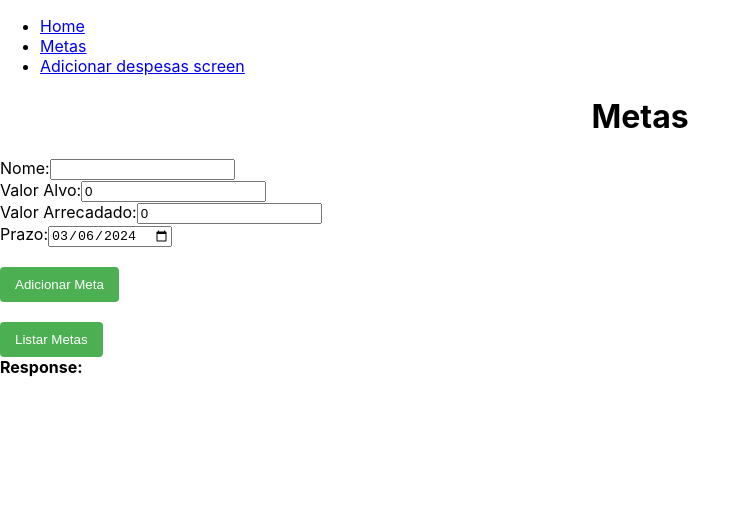
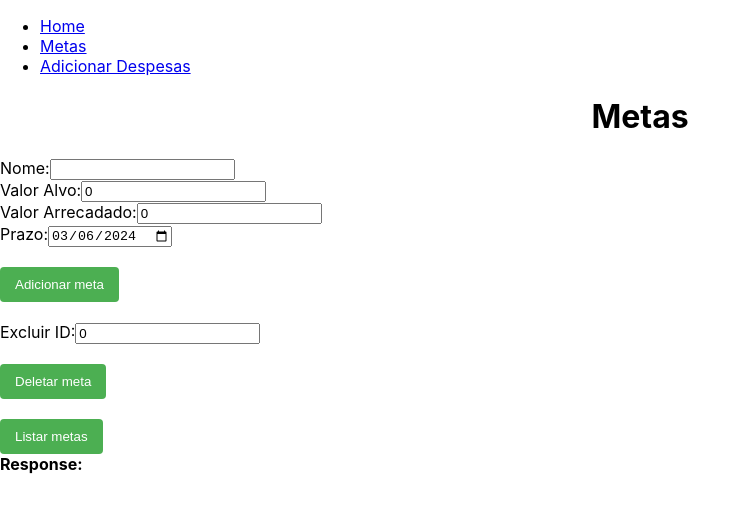
Before and after one commit to Samirnunes/infinity-money-manager-restful, a React (Create React App) app in the folder infinity/frontend/: page /metas in a window 1280 px wide. Shown: the top 512 px of the page, without its empty margins (0-751 px from the left). Built offline with nearby package versions, Linux system fonts and the light colour scheme.

Commit message:
made Metas screen prototype

```diff
--- a/infinity/frontend/src/App.js
+++ b/infinity/frontend/src/App.js
@@ -17,7 +17,7 @@ const App = () => {
                             <Link to="/metas">Metas</Link>
                         </li>
                         <li>
-                            <Link to="/adicionar-despesas">Adicionar despesas screen</Link>
+                            <Link to="/adicionar-despesas">Adicionar Despesas</Link>
                         </li>
                     </ul>
                 </nav>
--- a/infinity/frontend/src/screens/AdicionarDespesas.js
+++ b/infinity/frontend/src/screens/AdicionarDespesas.js
@@ -131,7 +131,10 @@ const AdicionarDespesas = () => {
                     />
                 </label>
                 <br/>
-                <button className="insertGastoUnicoButton" onClick={handleInsertGastoUnico}>Adicionar Gasto Único
+                <button
+                    className="insertGastoUnicoButton"
+                    onClick={handleInsertGastoUnico}>
+                    Adicionar gasto único
                 </button>
                 <br/>
                 <br/>
@@ -148,14 +151,14 @@ const AdicionarDespesas = () => {
                 <button
                     className="deleteGastoUnicoButton"
                     onClick={handleDeleteGastoUnico}>
-                    Deletar Gasto Único
+                    Deletar gasto único
                 </button>
                 <br/>
                 <br/>
                 <button
                     className="getAllGastosUnicosButton"
                     onClick={handleGetAllGastosUnicos}>
-                    Listar Gastos Únicos
+                    Listar gastos únicos
                 </button>
             </div>
             <div style={{textAlign: 'left'}}>
--- a/infinity/frontend/src/screens/Metas.js
+++ b/infinity/frontend/src/screens/Metas.js
@@ -51,6 +51,29 @@ const Metas = () => {
             }
 
             const responseBody = await response.text();
+            setResponse(responseBody)
+        } catch (error) {
+            console.error('Error:', error.message);
+        }
+    };
+
+    const handleDeleteMeta= async () => {
+        try {
+            const response = await fetch('http://localhost:8080/api/v1/infinity/metas/delete-meta', {
+                method: 'DELETE',
+                headers: {
+                    'Content-Type': 'application/x-www-form-urlencoded',
+                },
+                body: new URLSearchParams({
+                    id: deleteData.id
+                }),
+            });
+
+            if (!response.ok) {
+                throw new Error(`HTTP error! Status: ${response.status}`);
+            }
+            const responseBody = await response.text();
+            console.log(responseBody)
             setResponse(responseBody)
         } catch (error) {
             console.error('Error:', error.message);
@@ -111,15 +134,34 @@ const Metas = () => {
                 <button
                     className="insertGastoUnicoButton"
                     onClick={handleInsertMeta}>
-                    Adicionar Meta
+                    Adicionar meta
                 </button>
 
                 <br/>
                 <br/>
+
+                <label>
+                    Excluir ID:
+                    <input type="number"
+                           value={deleteData.id}
+                           onChange={(e) => handleDeleteChange('id', e.target.value)}
+                    />
+                </label>
+                <br/>
+                <br/>
+                <button
+                    className="deleteGastoUnicoButton"
+                    onClick={handleDeleteMeta}>
+                    Deletar meta
+                </button>
+
+                <br/>
+                <br/>
+
                 <button
                     className="getAllGastosUnicosButton"
                     onClick={handleGetAllMetas}>
-                    Listar Metas
+                    Listar metas
                 </button>
 
                 <div style={{textAlign: 'left'}}>
```
Also changed, not shown: 1 other file (tests, documents, lock files or other folders).
